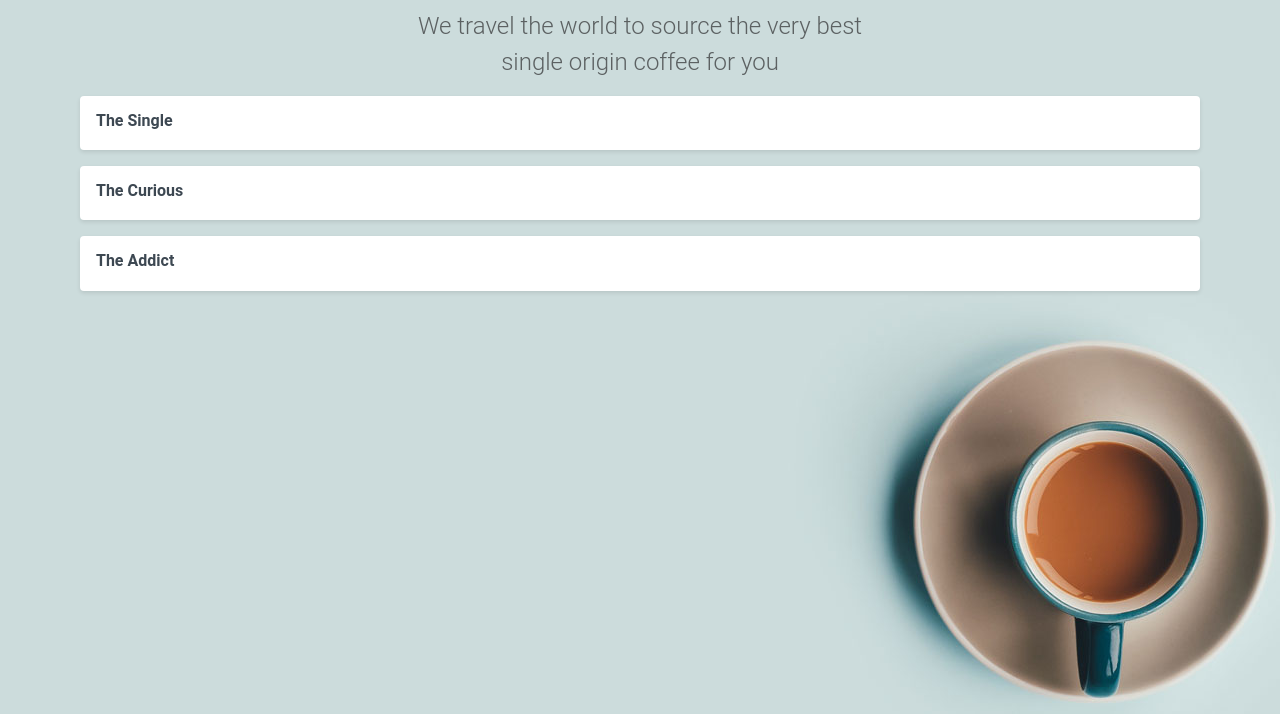
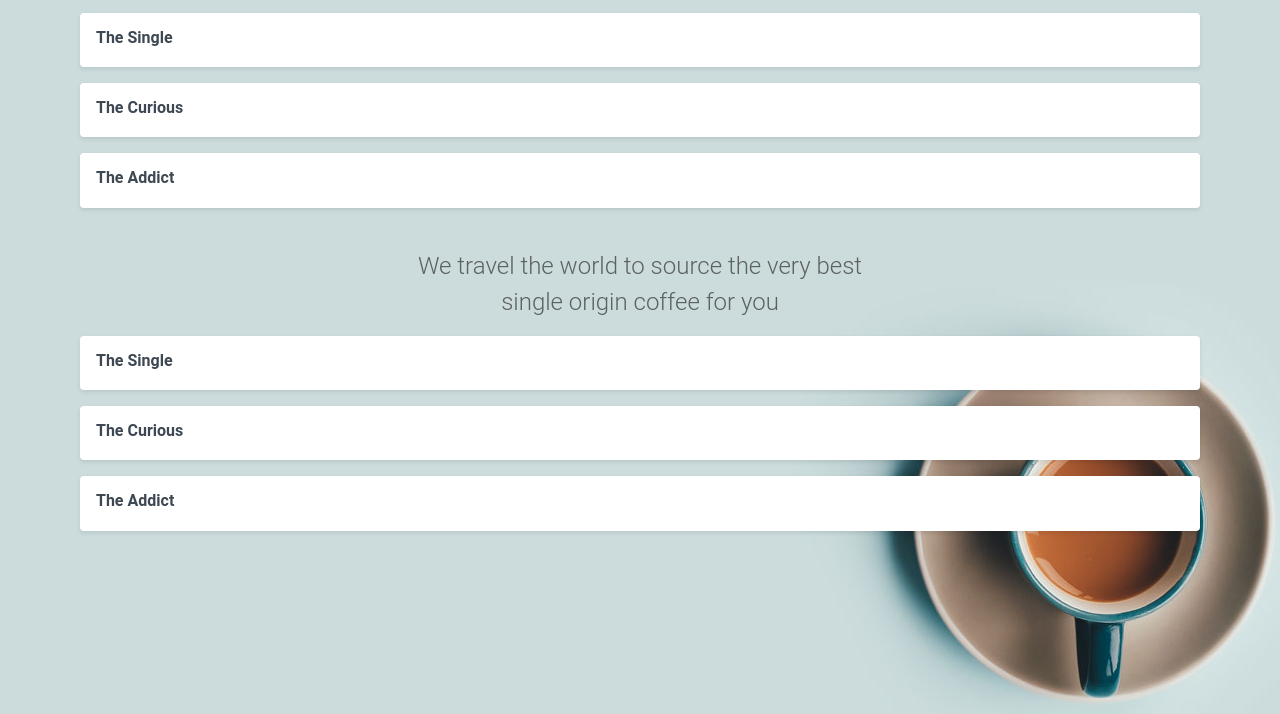
Before and after one commit to black-code1/vue-3-components-fundamentals-, a plain HTML site: page index.html in a window 1280 px wide. Shown: the part 86-800 px from the top of the page. Drawn offline with nearby package versions, Linux system fonts and the light colour scheme.

Commit message:
Nested Components In Vue

```diff
--- a/app.js
+++ b/app.js
@@ -1,14 +1,16 @@
-Vue.createApp({
-    data(){
-        return {
-            plans: ['The Single','The Curious','The Addict']
-        }
-    }
-})
+const app = Vue.createApp({})
     .component('plan', {
         template: '#plan-template',
         props: {
             name: {type: String, required: true},
         }
     })
+    .component('plan-picker',{
+        template: '#plan-picker-template',
+        data(){
+            return {
+                plans: ['The Single','The Curious','The Addict']
+            }
+        }
+    })
     .mount('#app')
--- a/index.html
+++ b/index.html
@@ -12,24 +12,29 @@
 <div id="app" class="container mx-auto py-6">
     <div class="content">
         <h1 class="title">Coffee Plans</h1>
+        <plan-picker></plan-picker>
 
         <h2 class="subtitle">
             We travel the world to source the very best single origin coffee for you
         </h2>
 
-        <div class="plans">
-            <plan v-for="plan in plans" :name="plan"></plan>
-        </div>
+        <plan-picker></plan-picker>
+
     </div>
 </div>
 
 <script type="text/x-template" id="plan-template">
     <div class="plan">
         <div class="description">
-            <span class="title">
-              {{name}}
-            </span>
+          <span class="title">
+            {{name}}
+          </span>
         </div>
+    </div>
+</script>
+<script type="text/x-template" id="plan-picker-template">
+    <div class="plans">
+        <plan v-for="plan in plans" :name="plan"></plan>
     </div>
 </script>
 
```
